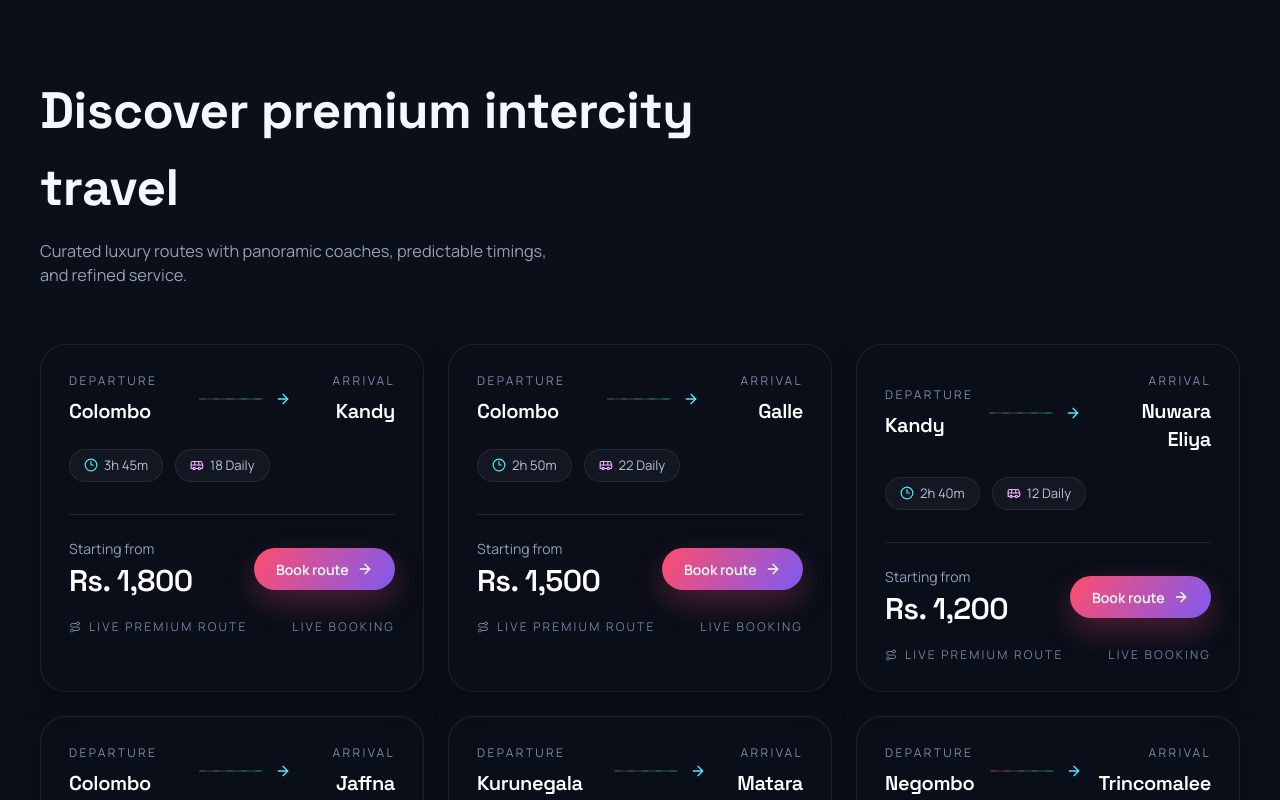
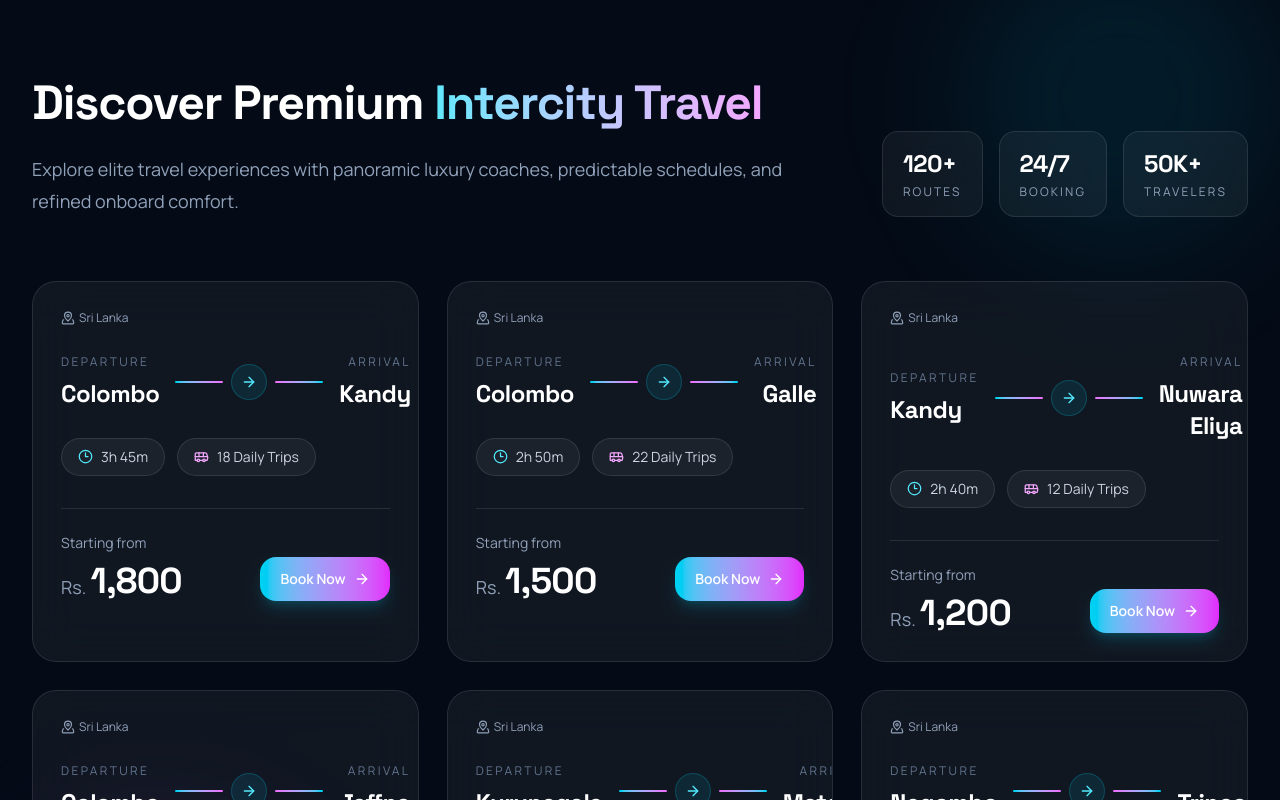
Before and after one commit to Dhivanujan/Bus-Booking, a React (Vite) app in the folder Frontend/: page / in a window 1280 px wide. Shown: the part 2160-2960 px from the top of the page. Built offline with nearby package versions, Linux system fonts and the light colour scheme.

Commit message:
feat: revamp PopularRoutes component with enhanced layout, new visuals, and improved user interaction

```diff
--- a/Frontend/src/components/PopularRoutes.jsx
+++ b/Frontend/src/components/PopularRoutes.jsx
@@ -3,6 +3,8 @@ import {
   Clock3,
   Bus,
   Route,
+  Sparkles,
+  MapPinned,
 } from 'lucide-react';
 
 const routes = [
@@ -52,48 +54,152 @@ const routes = [
 
 const PopularRoutes = () => {
   return (
-    <section id="routes" className="section relative">
-      <div className="container">
-        <div className="max-w-3xl mb-14 text-center lg:text-left mx-auto lg:mx-0">
-          <h2 className="section-title mt-4">Discover premium intercity travel</h2>
-          <p className="section-subtitle mt-3 mx-auto lg:mx-0">
-            Curated luxury routes with panoramic coaches, predictable timings, and refined service.
-          </p>
+    <section
+      id="routes"
+      className="relative overflow-hidden py-24 sm:py-28"
+    >
+      {/* Background */}
+      <div className="absolute inset-0 bg-[#040B16]" />
+
+      {/* Glow Effects */}
+      <div className="absolute top-0 right-0 h-80 w-80 rounded-full bg-cyan-500/10 blur-3xl" />
+      <div className="absolute bottom-0 left-0 h-80 w-80 rounded-full bg-fuchsia-500/10 blur-3xl" />
+
+      <div className="relative max-w-7xl mx-auto px-4 sm:px-6 lg:px-8">
+
+        {/* Header */}
+        <div className="flex flex-col lg:flex-row lg:items-end lg:justify-between gap-8 mb-16">
+          <div className="max-w-3xl">
+            <h2 className="mt-6 text-4xl sm:text-5xl font-bold tracking-tight text-white leading-tight">
+              Discover Premium
+              <span className="bg-gradient-to-r from-cyan-300 to-fuchsia-300 bg-clip-text text-transparent">
+                {' '}
+                Intercity Travel
+              </span>
+            </h2>
+
+            <p className="mt-5 text-base sm:text-lg leading-8 text-slate-400">
+              Explore elite travel experiences with panoramic luxury coaches,
+              predictable schedules, and refined onboard comfort.
+            </p>
+          </div>
+
+          {/* Mini Stats */}
+          <div className="flex flex-wrap gap-4">
+            {[
+              ['120+', 'Routes'],
+              ['24/7', 'Booking'],
+              ['50K+', 'Travelers'],
+            ].map(([value, label]) => (
+              <div
+                key={label}
+                className="rounded-2xl border border-white/10 bg-white/[0.05] px-5 py-4 backdrop-blur-xl"
+              >
+                <h4 className="text-2xl font-bold text-white">{value}</h4>
+                <p className="mt-1 text-xs uppercase tracking-[0.18em] text-slate-400">
+                  {label}
+                </p>
+              </div>
+            ))}
+          </div>
         </div>
 
-        <div className="grid grid-cols-1 sm:grid-cols-2 xl:grid-cols-3 gap-6">
-          {routes.map((r) => (
-            <div key={`${r.from}-${r.to}`} className="glass-card p-7 hover:-translate-y-1 hover:shadow-[0_18px_40px_rgba(0,0,0,0.32)]">
-              <div className="flex items-center justify-between gap-4">
-                <div>
-                  <p className="text-xs uppercase tracking-[0.2em] text-[#7E8CA5]">Departure</p>
-                  <h3 className="mt-2 text-xl font-semibold text-white">{r.from}</h3>
-                </div>
-                <div className="flex items-center gap-3">
-                  <span className="route-line w-16"></span>
-                  <ArrowRight size={16} className="text-cyan-300" />
-                </div>
-                <div className="text-right">
-                  <p className="text-xs uppercase tracking-[0.2em] text-[#7E8CA5]">Arrival</p>
-                  <h3 className="mt-2 text-xl font-semibold text-white">{r.to}</h3>
+        {/* Route Cards */}
+        <div className="grid grid-cols-1 sm:grid-cols-2 xl:grid-cols-3 gap-7">
+          {routes.map((route) => (
+            <div
+              key={`${route.from}-${route.to}`}
+              className="
+                group relative overflow-hidden rounded-3xl
+                border border-white/10 bg-white/[0.05]
+                backdrop-blur-xl p-7
+                transition-all duration-500
+                hover:-translate-y-2
+                hover:border-white/20
+                hover:bg-white/[0.07]
+                hover:shadow-[0_25px_60px_rgba(0,0,0,0.45)]
+              "
+            >
+              {/* Hover Glow */}
+              <div className="absolute inset-0 bg-gradient-to-br from-cyan-500/10 to-fuchsia-500/10 opacity-0 transition-opacity duration-500 group-hover:opacity-100" />
+
+              {/* Top Badge */}
+              <div className="relative flex items-center justify-between">
+
+
+                <div className="flex items-center gap-1 text-xs text-slate-400">
+                  <MapPinned size={14} />
+                  Sri Lanka
                 </div>
               </div>
 
-              <div className="mt-6 flex flex-wrap gap-3">
-                <span className="chip">
-                  <Clock3 size={14} className="text-cyan-300" />
-                  {r.duration}
-                </span>
-                <span className="chip">
-                  <Bus size={14} className="text-fuchsia-300" />
-                  {r.departures} Daily
-                </span>
+              {/* Route */}
+              <div className="relative mt-7">
+                <div className="flex items-center justify-between gap-4">
+                  <div>
+                    <p className="text-xs uppercase tracking-[0.2em] text-slate-500">
+                      Departure
+                    </p>
+
+                    <h3 className="mt-2 text-2xl font-bold text-white">
+                      {route.from}
+                    </h3>
+                  </div>
+
+                  <div className="flex flex-col items-center">
+                    <div className="flex items-center gap-2">
+                      <span className="h-[2px] w-12 bg-gradient-to-r from-cyan-400 to-fuchsia-400 rounded-full" />
+
+                      <div className="flex h-9 w-9 items-center justify-center rounded-full border border-cyan-400/20 bg-cyan-400/10">
+                        <ArrowRight
+                          size={16}
+                          className="text-cyan-300"
+                        />
+                      </div>
+
+                      <span className="h-[2px] w-12 bg-gradient-to-r from-fuchsia-400 to-cyan-400 rounded-full" />
+                    </div>
+                  </div>
+
+                  <div className="text-right">
+                    <p className="text-xs uppercase tracking-[0.2em] text-slate-500">
+                      Arrival
+                    </p>
+
+                    <h3 className="mt-2 text-2xl font-bold text-white">
+                      {route.to}
+                    </h3>
+                  </div>
+                </div>
               </div>
 
-              <div className="mt-8 pt-6 border-t border-white/10 flex flex-col sm:flex-row sm:items-center sm:justify-between gap-4">
+              {/* Meta */}
+              <div className="relative mt-7 flex flex-wrap gap-3">
+                <div className="flex items-center gap-2 rounded-xl border border-white/10 bg-white/5 px-4 py-2 text-sm text-slate-300">
+                  <Clock3 size={15} className="text-cyan-300" />
+                  {route.duration}
+                </div>
+
+                <div className="flex items-center gap-2 rounded-xl border border-white/10 bg-white/5 px-4 py-2 text-sm text-slate-300">
+                  <Bus size={15} className="text-fuchsia-300" />
+                  {route.departures} Daily Trips
+                </div>
+              </div>
+
+              {/* Pricing */}
+              <div className="relative mt-8 pt-6 border-t border-white/10 flex items-end justify-between gap-5">
                 <div>
-                  <p className="text-sm text-[#91A0B8]">Starting from</p>
-                  <h4 className="mt-1 text-3xl font-semibold text-white">Rs. {r.price.toLocaleString()}</h4>
+                  <p className="text-sm text-slate-400">
+                    Starting from
+                  </p>
+
+                  <div className="mt-2 flex items-end gap-1">
+                    <span className="text-lg text-slate-400">Rs.</span>
+
+                    <h4 className="text-4xl font-bold text-white">
+                      {route.price.toLocaleString()}
+                    </h4>
+                  </div>
                 </div>
 
                 <button
@@ -102,19 +208,28 @@ const PopularRoutes = () => {
                       .getElementById('search')
                       ?.scrollIntoView({ behavior: 'smooth' })
                   }
-                  className="btn-primary btn-primary--sm"
+                  className="
+                    group/btn inline-flex items-center gap-2
+                    rounded-2xl bg-gradient-to-r
+                    from-cyan-400 to-fuchsia-500
+                    px-5 py-3 text-sm font-semibold text-white
+                    shadow-lg shadow-cyan-500/20
+                    transition-all duration-300
+                    hover:scale-105
+                    hover:shadow-cyan-500/40
+                  "
                 >
-                  Book route <ArrowRight size={16} />
+                  Book Now
+
+                  <ArrowRight
+                    size={16}
+                    className="transition-transform duration-300 group-hover/btn:translate-x-1"
+                  />
                 </button>
               </div>
 
-              <div className="mt-5 flex items-center justify-between text-xs uppercase tracking-[0.18em] text-[#72819A]">
-                <span className="flex items-center gap-2">
-                  <Route size={12} />
-                  Live premium route
-                </span>
-                <span>Live booking</span>
-              </div>
+              {/* Bottom Accent */}
+              <div className="absolute bottom-0 left-0 h-[3px] w-0 bg-gradient-to-r from-cyan-400 to-fuchsia-500 transition-all duration-500 group-hover:w-full" />
             </div>
           ))}
         </div>
```
